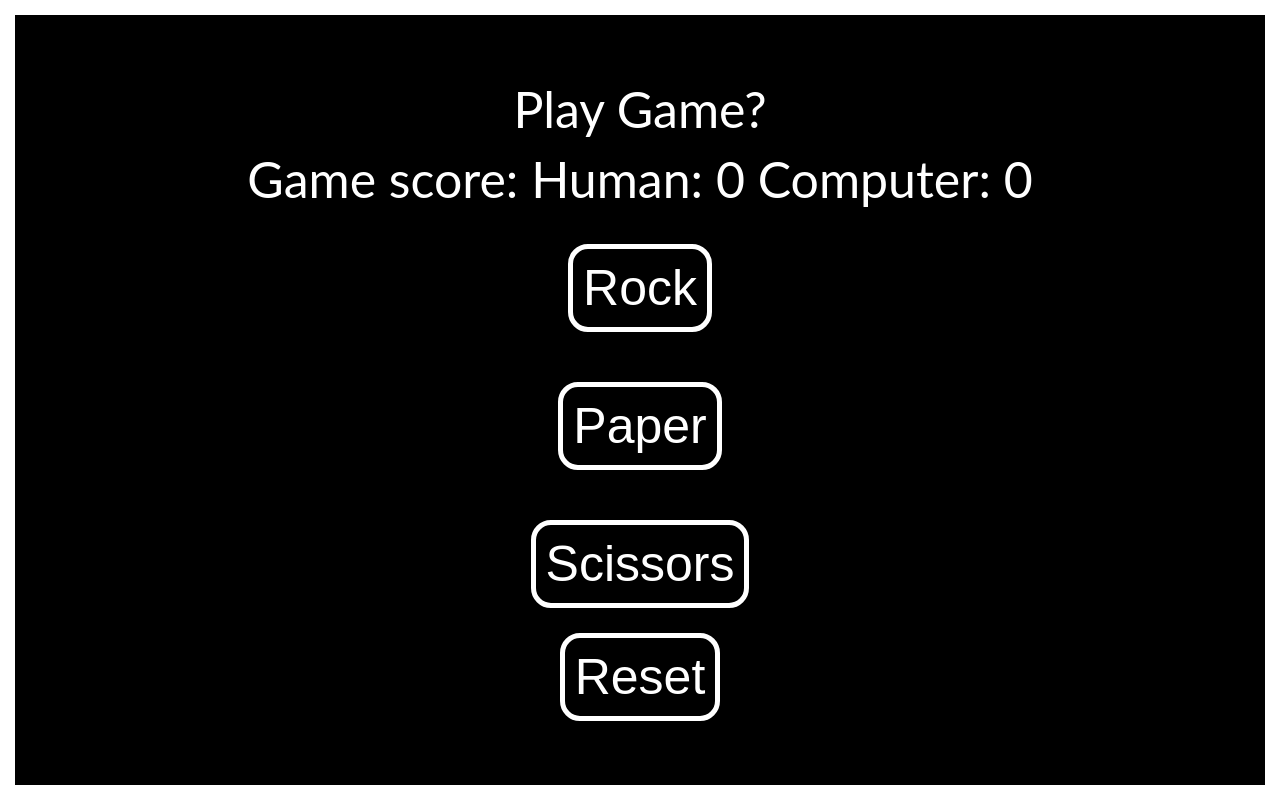
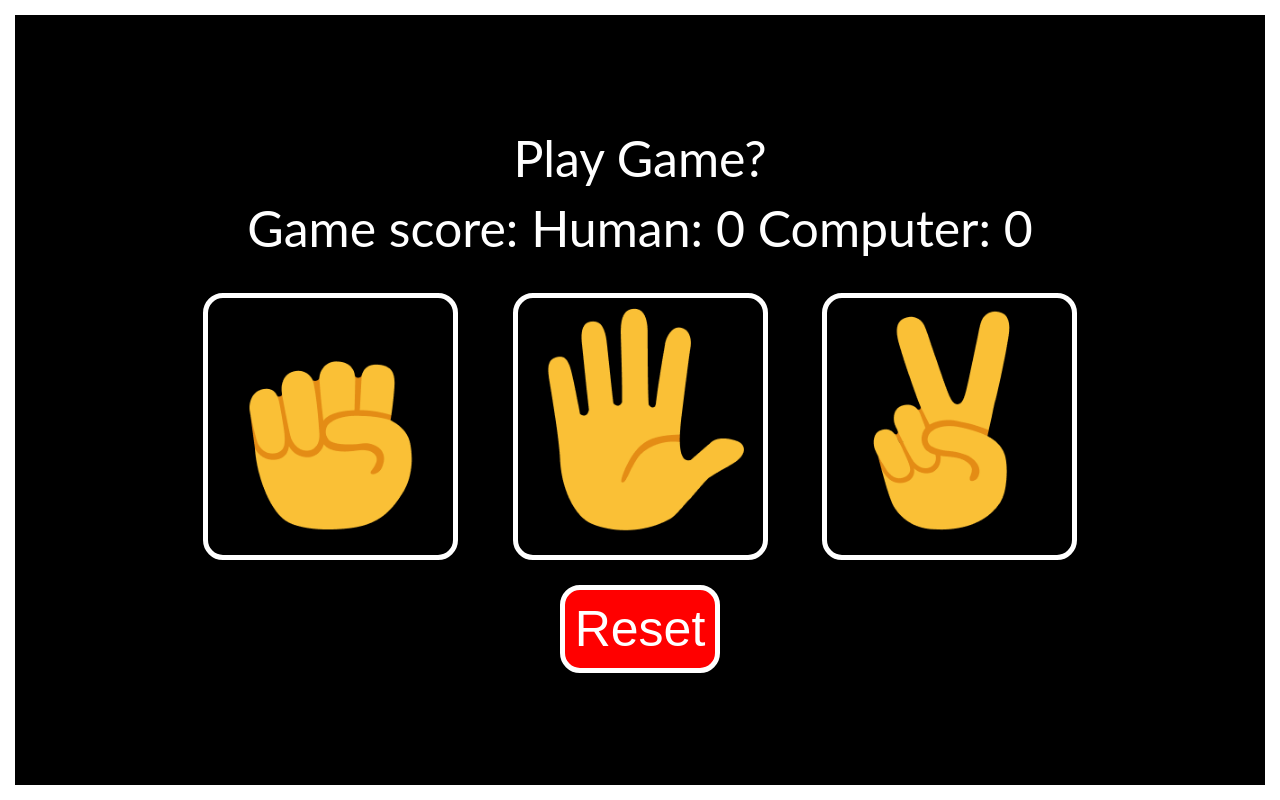
Before and after one commit to EBon244/rock-paper-scissors-game, a plain HTML site: page index.html in a window 1280 px wide. Drawn offline with Linux system fonts and the light colour scheme.

Commit message:
Change button Icons and added CSS

```diff
--- a/index.html
+++ b/index.html
@@ -14,9 +14,18 @@
     <div id="display"></div>
     <div id="score"></div>
     <!-- Buttons -->
-  <button class="choice" id="rock">Rock</button>
-  <button class="choice" id="paper">Paper</button>
-  <button class="choice" id="scissors">Scissors</button>
+    <div class="container">
+        <button class="choice" id="rock">
+            <img src="icons/rock-emoji.png" alt="rock">
+        </button>
+        <button class="choice" id="paper">
+            <img src="icons/paper-emoji.png" alt="paper">
+        </button>
+        <button class="choice" id="scissors">
+            <img src="icons/scissors-emoji.png" alt="scissors">
+        </button>
+    </div>
+
     <button id="reset">Reset</button>
 
     <script src="game-script.js"></script>
--- a/styles.css
+++ b/styles.css
@@ -16,13 +16,10 @@ body {
     flex-direction: column;
 }
 
-#reset {
-    background: none;
+#display, #score {
     color: #fff;
     font-size: 50px;
-    padding: 10px;
-    border: solid #fff 5px;
-    border-radius: 20px;
+    margin-bottom: 10px;
 }
 
 #rock, #paper, #scissors{
@@ -33,12 +30,20 @@ body {
     border: solid #fff 5px;
     border-radius: 20px;
     margin: 25px;
+    cursor: pointer;
 }
 
-#display, #score {
-    display:flex;
-    justify-content: space-between;
+.choice img{
+    width: 225px;
+    height: auto;
+}
+
+#reset {
+    background: red;
     color: #fff;
     font-size: 50px;
-    margin-bottom: 10px;
+    padding: 10px;
+    border: solid #fff 5px;
+    border-radius: 20px;
+    cursor: pointer;
 }
```
Lines whose indentation alone changed are shown as unchanged.
